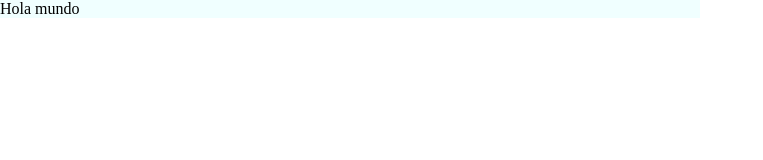
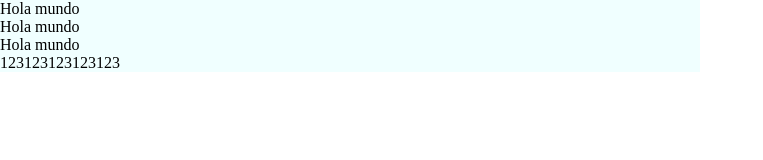
Before and after one commit to EdwinHYucra/Pruebas_Git, a plain HTML site: page index.html in a window 1280 px wide. Shown: the whole page, without its empty margins (0-763 px from the left). Drawn offline with Linux system fonts and the light colour scheme.

Commit message:
first commit

```diff
--- a/index.html
+++ b/index.html
@@ -13,6 +13,15 @@
     <div>
         Hola mundo
     </div>
+    <div>
+        Hola mundo
+    </div>
+    <div>
+        Hola mundo
+    </div>
+    <div>
+        123123123123123
+    </div>
 </body>
 
 </html>
```
Also changed, not shown: 1 other file.
